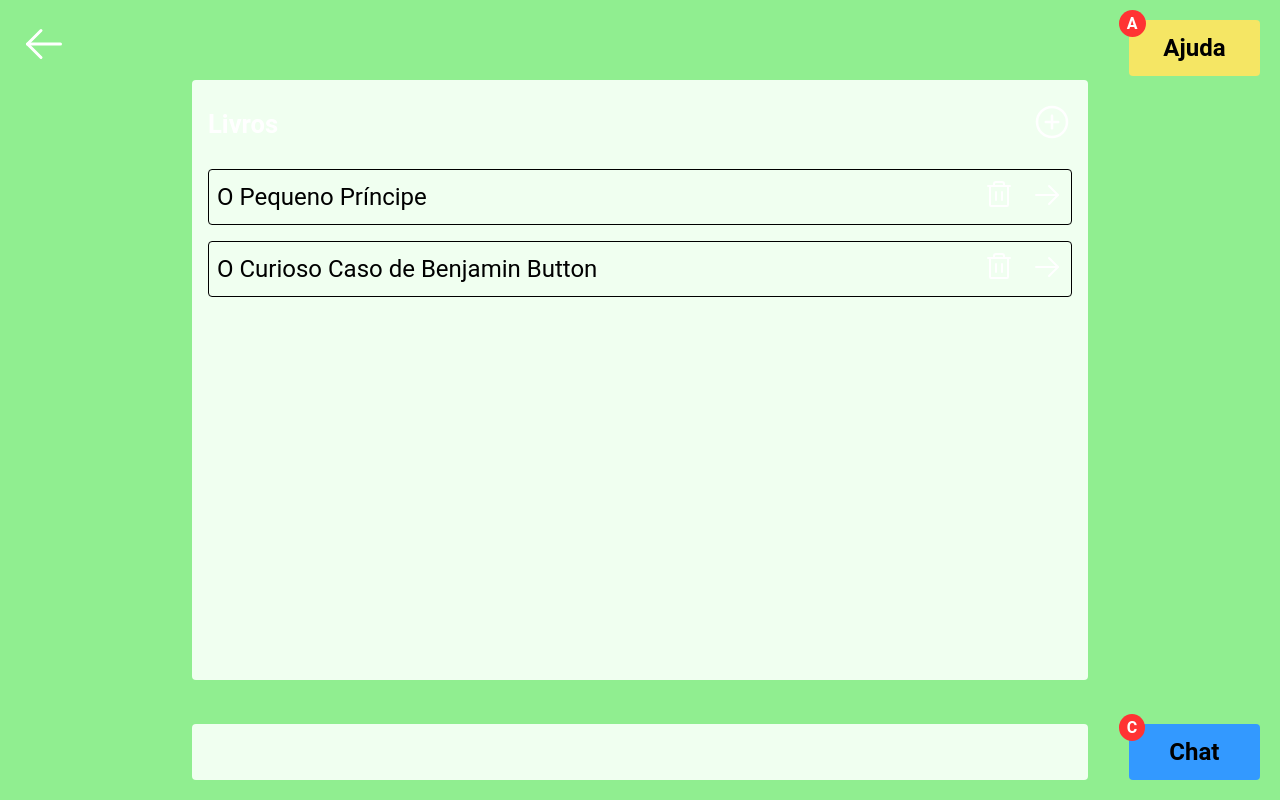
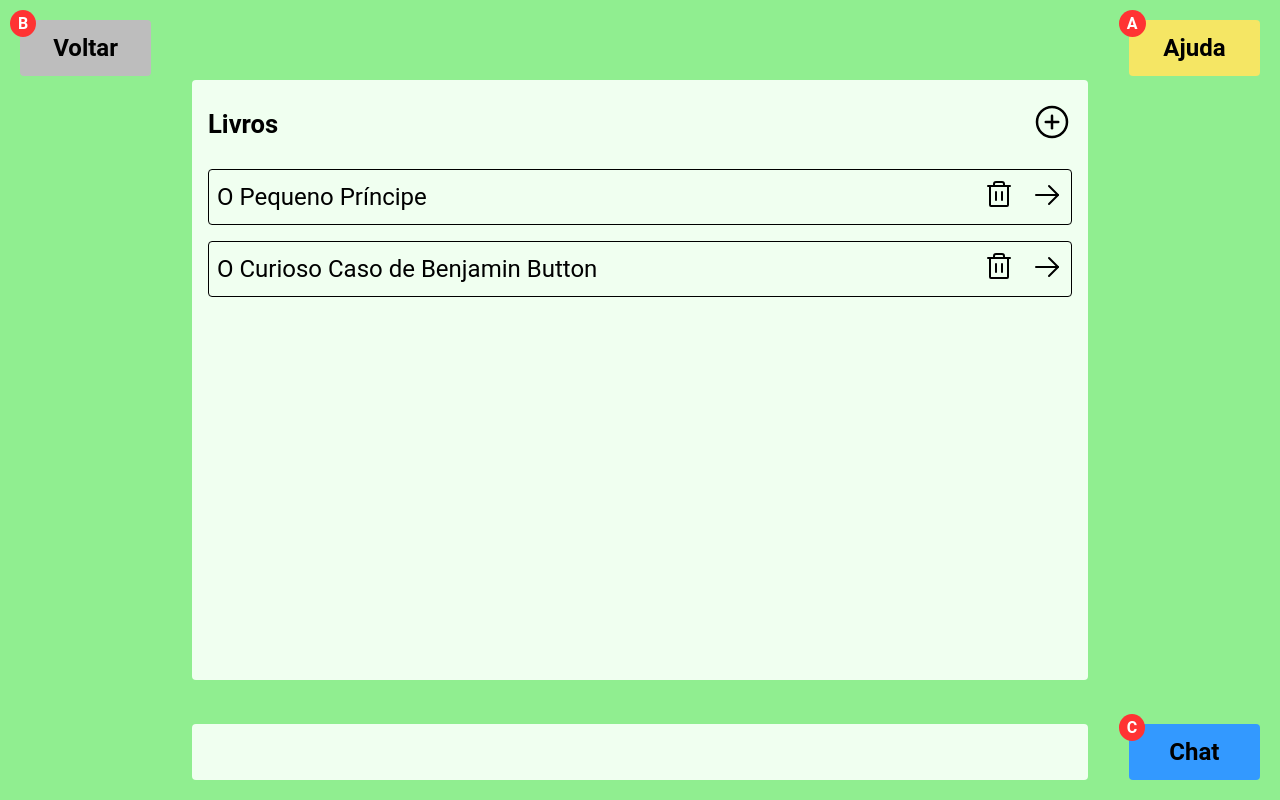
Before and after one commit to INTLPiva/RaMaL-Front-End, a React (Vite) app: page /biblioteca in a window 1280 px wide. Built offline with nearby package versions, Linux system fonts and the light colour scheme.

Commit message:
fix: refatorando Leitura e adicionando botão de voltar

```diff
--- a/src/components/BackButton/index.jsx
+++ b/src/components/BackButton/index.jsx
@@ -1,19 +1,19 @@
 import React from 'react';
 
-import { ArrowLeft } from 'phosphor-react';
 import PropTypes from 'prop-types';
 import { useNavigate } from 'react-router-dom';
 
 import { Container } from './styles';
+import { Badge } from '../Badge';
 
 export const BackButton = ({ page }) => {
   const navigate = useNavigate();
 
   return (
     <Container>
-      <a onClick={() => navigate(page)}>
-        <ArrowLeft size={48} />
-      </a>
+      <button id="backButton" className="button" onClick={() => navigate(page)}>
+        Voltar <Badge text="B" />
+      </button>
     </Container>
   );
 };
--- a/src/components/BackButton/styles.js
+++ b/src/components/BackButton/styles.js
@@ -1,7 +1,27 @@
 import styled from 'styled-components';
 
 export const Container = styled.div`
-  position: fixed;
-  top: 20px;
-  left: 20px;
+  position: relative;
+
+  .button {
+    position: fixed;
+    top: 20px;
+    left: 20px;
+    border: none;
+    padding: 0.6rem 2rem;
+    font-size: 1.5rem;
+    font-weight: 700;
+    border-radius: 4px;
+    background-color: #bdbdbd;
+    width: 8.2rem;
+    height: 3.5rem;
+  }
+
+  .button:hover {
+    background-color: #a5a5a5;
+  }
+
+  .button:active {
+    background-color: #8c8c8c;
+  }
 `;
--- /dev/null
+++ b/src/components/BackButton/utils/index.js
@@ -0,0 +1,6 @@
+export const handleClickBackButton = () => {
+  const backButton = document.getElementById('backButton');
+  if (backButton) {
+    backButton.click();
+  }
+};
--- a/src/pages/Leitura/styles.css
+++ /dev/null
@@ -1,107 +0,0 @@
-* {
-    margin: 0;
-    padding: 0;
-    box-sizing: border-box;
-  }
-  body {
-    background-color: rgba(0, 0, 0, 0.8);
-    font-family: "Segoe UI", Tahoma, Geneva, Verdana, sans-serif;
-    color: white;
-  }
-  .microphone-container {
-    display: flex;
-    justify-content: center;
-    align-items: center;
-    width: 100%;
-    height: 20vh;
-  }
-  .microphone-icon-container {
-    width: 100px;
-    height: 100px;
-    border-radius: 50%;
-    background-image: linear-gradient(128deg, #ffffff, #647c88);
-    padding: 20px;
-    margin-right: 20px;
-    position: relative;
-    cursor: pointer;
-  }
-  .microphone-icon-container.listening::before {
-    content: "";
-    width: 100px;
-    height: 100px;
-    background-color: #ffffff81;
-    position: absolute;
-    top: 50%;
-    left: 50%;
-    transform:translate(-50%, -50%) scale(1.4);
-    border-radius: 50%;
-    animation: listening infinite 1.5s;
-  }
-  @keyframes listening{
-    0%{
-      opacity: 1;
-      transform: translate(-50%, -50%) scale(1);
-    }
-    100%{
-      opacity: 0;
-      transform: translate(-50%, -50%) scale(1.4);
-    }
-  }
-  .microphone-icon {
-    width: 100%;
-    height: 100%;
-  }
-  .microphone-status {
-    font-size: 22px;
-    margin-right: 20px;
-    min-width: 215px;
-  }
-  .btn {
-    border: none;
-    padding: 10px 30px;
-    margin-right: 10px;
-    outline: none;
-    cursor: pointer;
-    font-size: 20px;
-    border-radius: 25px;
-    box-shadow: 0px 0px 10px 5px #ffffff1a;
-  }
-  .options-container {
-    text-align: center;
-    /* margin-bottom: 30px; */
-  }
-  .microphone-result-container {
-    text-align: center;
-    /* height: 50vh; */
-
-    display: flex;
-    flex-direction: column;
-    justify-content: space-between;
-    align-items: center;
-    padding-bottom: 30px;
-
-  }
-  .microphone-result-text {
-    margin-bottom: 30px;
-    width: 70vw;
-    overflow-y: auto;
-  }
-  .microphone-reset {
-    border: 1px solid #fff;
-    background: none;
-    color: white;
-    width: fit-content;
-  }
-  .text-header {
-    display: flex;
-    justify-content: space-around;;
-  }
-  .text-container {
-    display: flex;
-    justify-content: center;
-    align-items: center;
-    width: 80%;
-    min-height: 400px;
-    margin: auto;
-    text-align: center;
-  }
--- /dev/null
+++ b/src/pages/Leitura/styles.js
@@ -0,0 +1,92 @@
+import styled from 'styled-components';
+
+export const Container = styled.div`
+  height: 100vh;
+  background-color: #90ee90;
+  display: flex;
+  justify-content: center;
+
+  .textHeader {
+    display: flex;
+    width: 100%;
+    /* height: 3.5rem; */
+    justify-content: space-around;
+    align-items: end;
+    margin-bottom: 5.5rem;
+
+    .backPageButton {
+      position: relative;
+      border: none;
+      padding: 0.6rem 2rem;
+      font-size: 1.4rem;
+      font-weight: 700;
+      border-radius: 4px;
+      margin-right: 1rem;
+      color: #fff;
+      background-color: #3cb371;
+    }
+
+    .backPageButton:hover {
+      background-color: #32845d;
+    }
+
+    .backPageButton:active {
+      background-color: #2a7454;
+    }
+
+    .nextPageButton {
+      position: relative;
+      border: none;
+      padding: 0.6rem 2rem;
+      font-size: 1.4rem;
+      font-weight: 700;
+      border-radius: 4px;
+      color: #fff;
+      background-color: #2e8b57;
+    }
+
+    .nextPageButton:hover {
+      background-color: #1f6140;
+    }
+
+    .nextPageButton:active {
+      background-color: #15432d;
+    }
+  }
+
+  .textContainer {
+    position: fixed;
+    top: 5rem;
+    width: 70%;
+    height: 68%;
+    padding: 1rem;
+    border-radius: 4px;
+    background: #f0fff0;
+    display: flex;
+    align-items: center;
+
+    overflow-y: auto;
+
+    p {
+      color: #000;
+      font-size: 1.4rem;
+    }
+  }
+`;
+
+export const TranscriptContainer = styled.div`
+  position: fixed;
+  bottom: 20px;
+  width: 70%;
+  height: 3.5rem;
+  padding: 0 0.5rem;
+  border-radius: 4px;
+  background: #f0fff0;
+  display: flex;
+  align-items: center;
+
+  p {
+    color: #000;
+    font-size: 1.5rem;
+  }
+`;
```
Also changed, not shown: src/pages/Leitura/index.jsx (+78 -102 lines).
